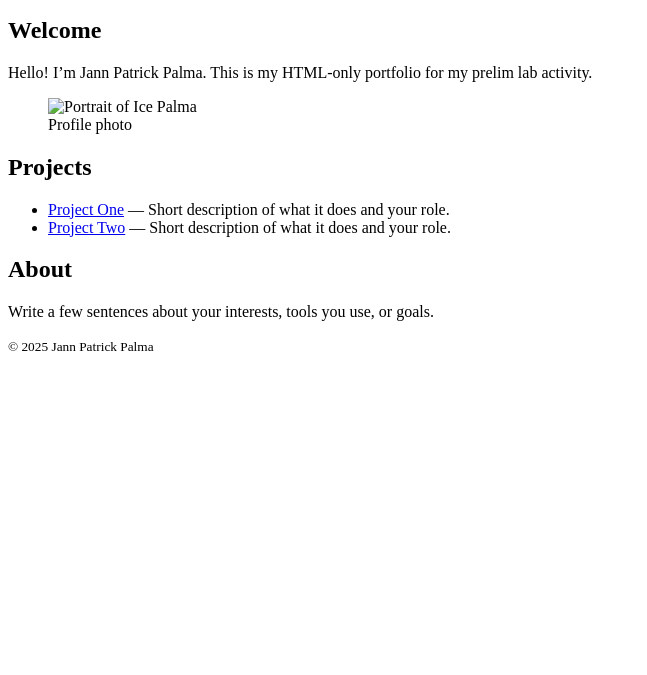
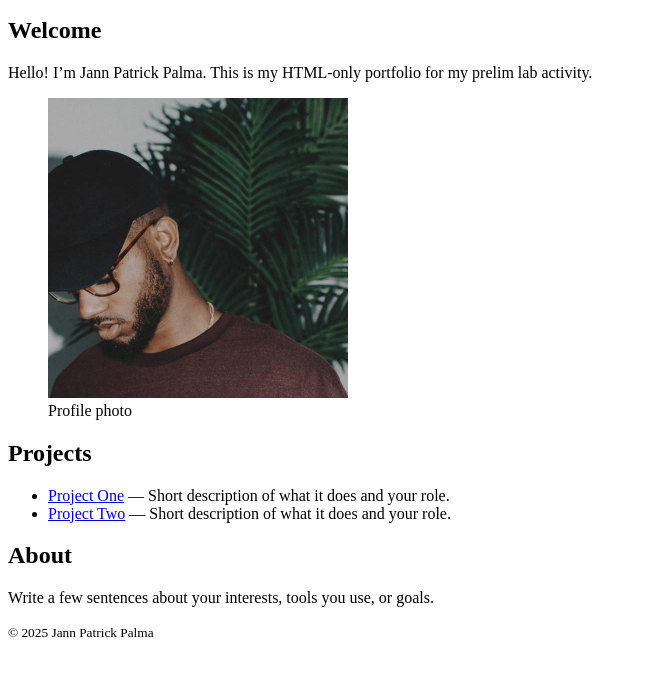
Before and after one commit to Aphelios-crypto/html-portfolio, a plain HTML site: page index.html in a window 1280 px wide. Shown: the part 101-776 px from the top of the page, without its empty margins (0-647 px from the left). Drawn offline with Linux system fonts and the light colour scheme.

Commit message:
Added Me

```diff
--- a/index.html
+++ b/index.html
@@ -19,7 +19,7 @@
       <h2>Welcome</h2>
       <p>Hello! I’m Jann Patrick Palma. This is my HTML-only portfolio for my prelim lab activity.</p>
       <figure>
-        <img src="assets/profile.jpg" alt="Portrait of Ice Palma" width="300" />
+        <img src="assets/Me.jpg" alt="Portrait of Jann Patrick Palma" width="300" />
         <figcaption>Profile photo</figcaption>
       </figure>
     </section>
```
